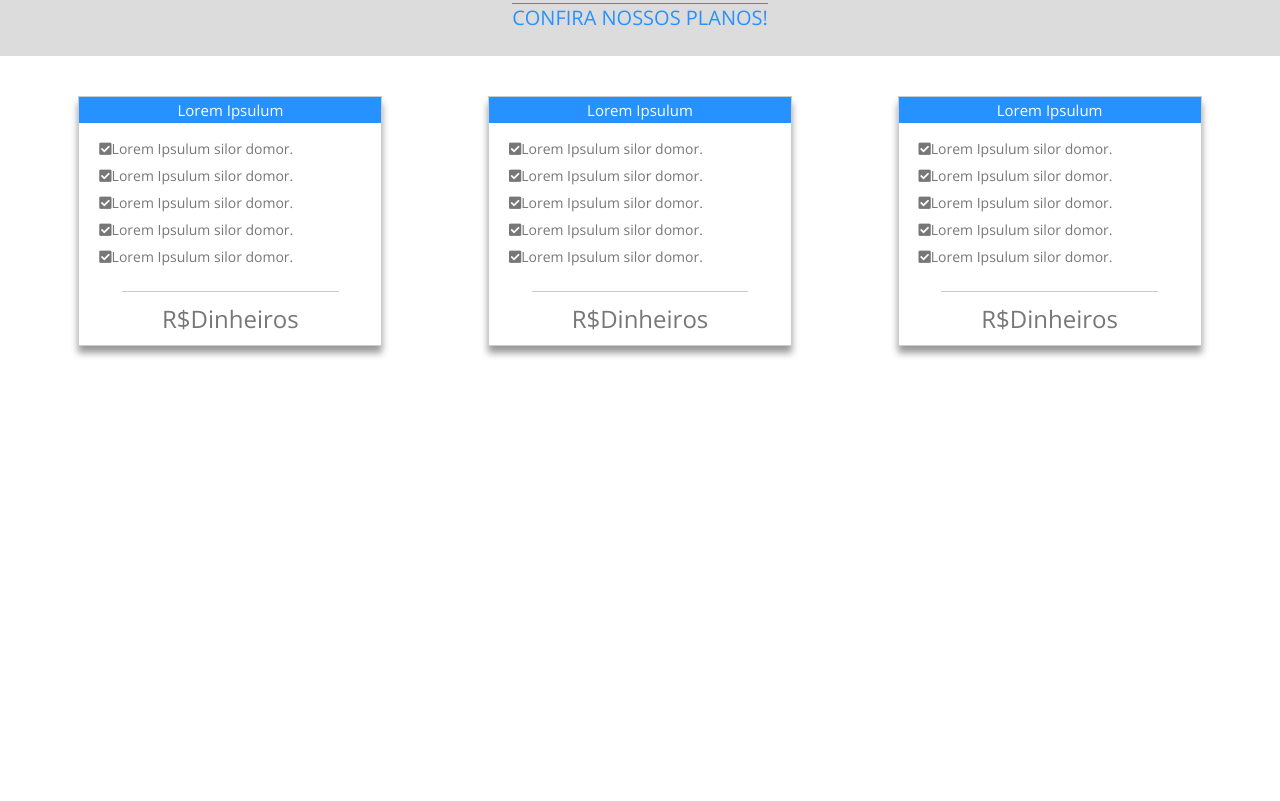
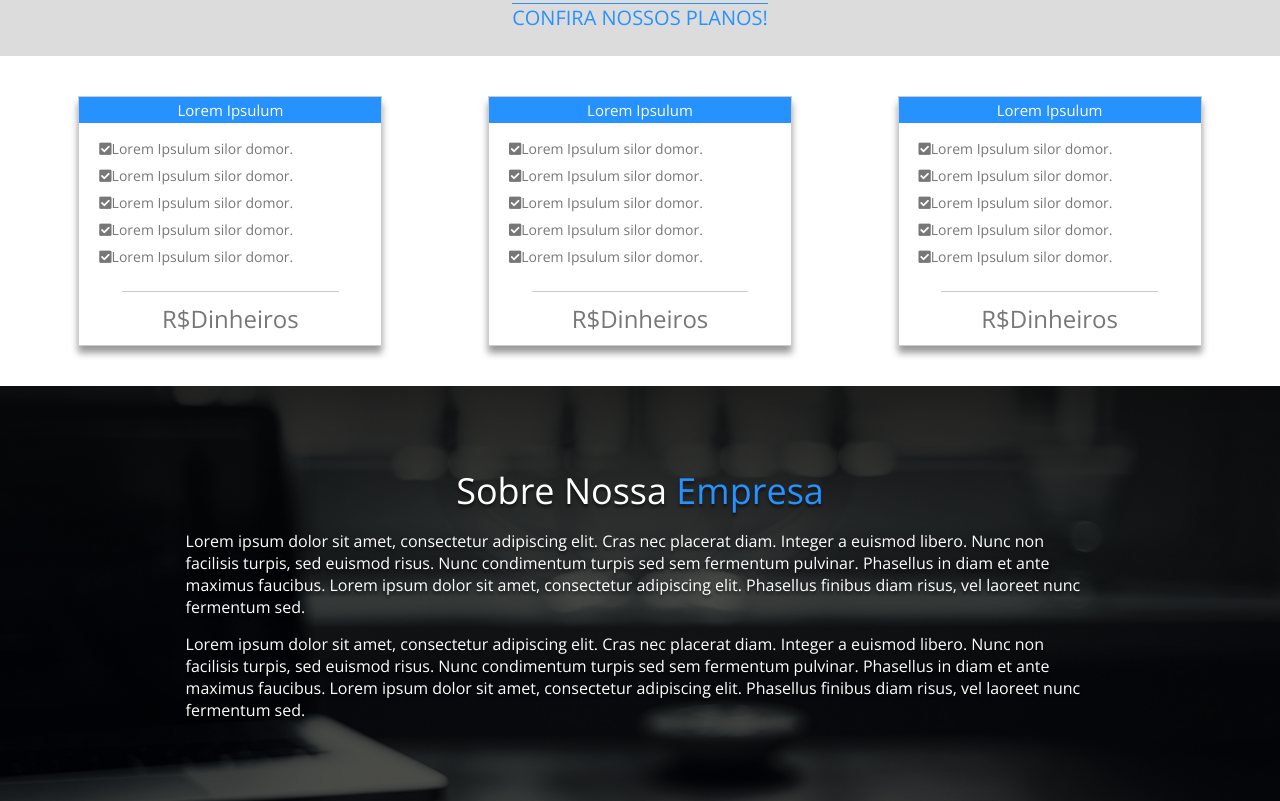
Before and after one commit to CipherCrow/Projeto-landingPage-3, a plain HTML site: page index.html in a window 1280 px wide. Shown: the part 822-1623 px from the top of the page. Before the commit the page ends 1208 px from the top, so only its background shows below. Drawn offline with nearby package versions, Linux system fonts and the light colour scheme.

Commit message:
:up: Adicionando efeito parallax

```diff
--- a/css/style.css
+++ b/css/style.css
@@ -13,6 +13,7 @@ html{
 }
 html,body{
 	font-size: 10px;
+	height: 100%;
 }
 a{text-decoration: none;color: initial;}
 
@@ -35,7 +36,7 @@ a{text-decoration: none;color: initial;}
 	min-height: 100vh;
 	position: relative;
 }
-.cover-topo{
+.cover{
 	background-color: rgba(0,0,0,.7);
 	width: 100%;
 	height: 100%;
@@ -44,7 +45,7 @@ a{text-decoration: none;color: initial;}
 	left: 0;
 	z-index: 0;
 }
-#topo > *:not(.cover-topo){
+#topo > *:not(.cover){
 	position: relative;
 	z-index: 1;
 }
@@ -113,7 +114,7 @@ header .container{
 	font-weight: lighter;
 	text-shadow: 0 .3rem .3rem rgba(0,0,0,.5);
 }
-.apresentacao span{
+.span-azul{
 	color: #2692FF;
 }
 .apresentacao p{
@@ -141,6 +142,7 @@ header .container{
 	color: black;
 }
 		/*planos*/
+
 .chamada-planos{
 	width: 100%;
 	text-align: center;
@@ -201,6 +203,36 @@ header .container{
 	font-weight: lighter;
 	padding: 1rem 4rem;
 }
+	/*paralax*/
+.parallax{
+	width: 100%;
+	padding: 4rem 0;
+	min-height: 30rem;
+	background-image: url('../images/bg_parallax.jpg');
+	background-size: cover;
+	background-position: center;
+	background-attachment: fixed;
+	position: relative;
+}
+.parallax .container{
+	position: relative;
+	z-index: 1;
+	color: white;
+	max-width: 96rem;
+	margin: 4rem auto;
+	text-shadow: 0 .3rem .3rem rgba(0,0,0,.5);
+}
+.parallax h2{
+	font-weight: lighter;
+	text-align: center;
+	font-size: 3.6rem;
+}
+.parallax p{
+	margin-top: 1.5rem;
+	font-size: 1.6rem;
+	font-weight: lighter;
+}
+
 	/*responsivo*/
 
 @media screen and (max-width: 768px){
--- a/index.html
+++ b/index.html
@@ -20,7 +20,7 @@
 <body>
 
 	<section id="topo">
-		<div class="cover-topo"></div><!-- cover do main -->
+		<div class="cover"></div><!-- cover do main -->
 
 		<header>
 
@@ -55,7 +55,7 @@
 
 		<section>
 			<div class="container apresentacao">
-				<h2>Bem vindo(a) ao nosso <span>website!</span></h2>
+				<h2>Bem vindo(a) ao nosso <span class="span-azul">website!</span></h2>
 				<p>Lorem ipsum dolor sit amet, consectetur adipiscing elit. Cras nec placerat diam. Integer a euismod libero. Nunc non facilisis turpis, sed euismod risus. Nunc condimentum turpis sed sem fermentum pulvinar. Phasellus in diam et ante maximus faucibus. Lorem ipsum dolor sit amet, consectetur adipiscing elit. Phasellus finibus diam risus, vel laoreet nunc fermentum sed.</p>
 				<p>Lorem ipsum dolor sit amet, consectetur adipiscing elit. Cras nec placerat diam. Integer a euismod libero. Nunc non facilisis turpis, sed euismod risus. Nunc condimentum turpis sed sem fermentum pulvinar. Phasellus in diam et ante maximus faucibus. Lorem ipsum dolor sit amet, consectetur adipiscing elit. Phasellus finibus diam risus, vel laoreet nunc fermentum sed.</p>
 				<a href="" class="btn">Saiba mais!</a>
@@ -127,7 +127,16 @@
 		</section> <!-- box -->
 
 	</section><!-- planos -->
+	<section class="parallax">
+		<div class="cover"></div>
 
+		<div class="container">
+			<h2>Sobre Nossa <span class="span-azul">Empresa</span></h2>
+			<p>Lorem ipsum dolor sit amet, consectetur adipiscing elit. Cras nec placerat diam. Integer a euismod libero. Nunc non facilisis turpis, sed euismod risus. Nunc condimentum turpis sed sem fermentum pulvinar. Phasellus in diam et ante maximus faucibus. Lorem ipsum dolor sit amet, consectetur adipiscing elit. Phasellus finibus diam risus, vel laoreet nunc fermentum sed.</p>
+			<p>Lorem ipsum dolor sit amet, consectetur adipiscing elit. Cras nec placerat diam. Integer a euismod libero. Nunc non facilisis turpis, sed euismod risus. Nunc condimentum turpis sed sem fermentum pulvinar. Phasellus in diam et ante maximus faucibus. Lorem ipsum dolor sit amet, consectetur adipiscing elit. Phasellus finibus diam risus, vel laoreet nunc fermentum sed.</p>
+		</div>
+
+	</section>
   	<!-- jquery,plugins,frameworks -->
 	<script src="js/jquery.js"></script>
 	<!-- manual -->
```
